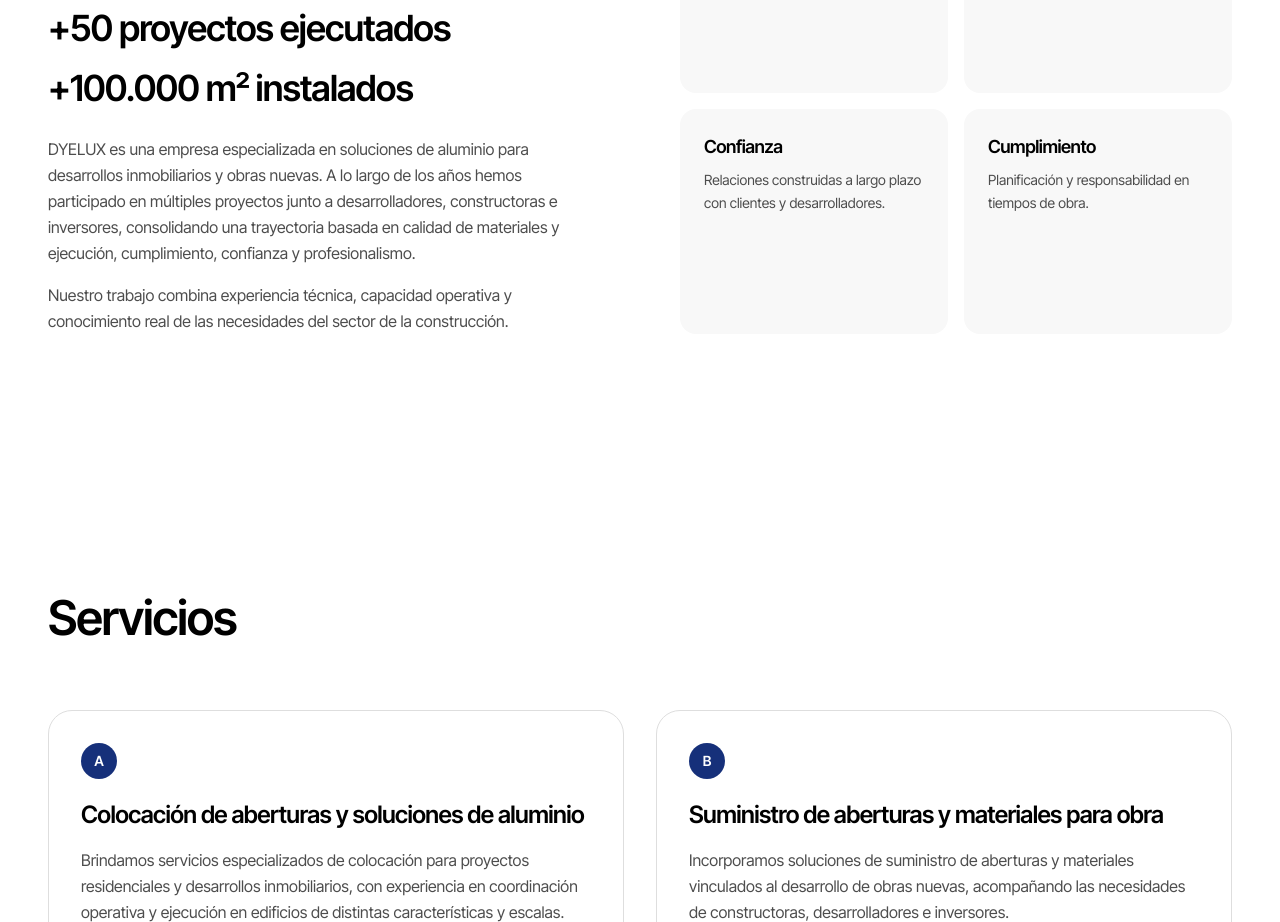
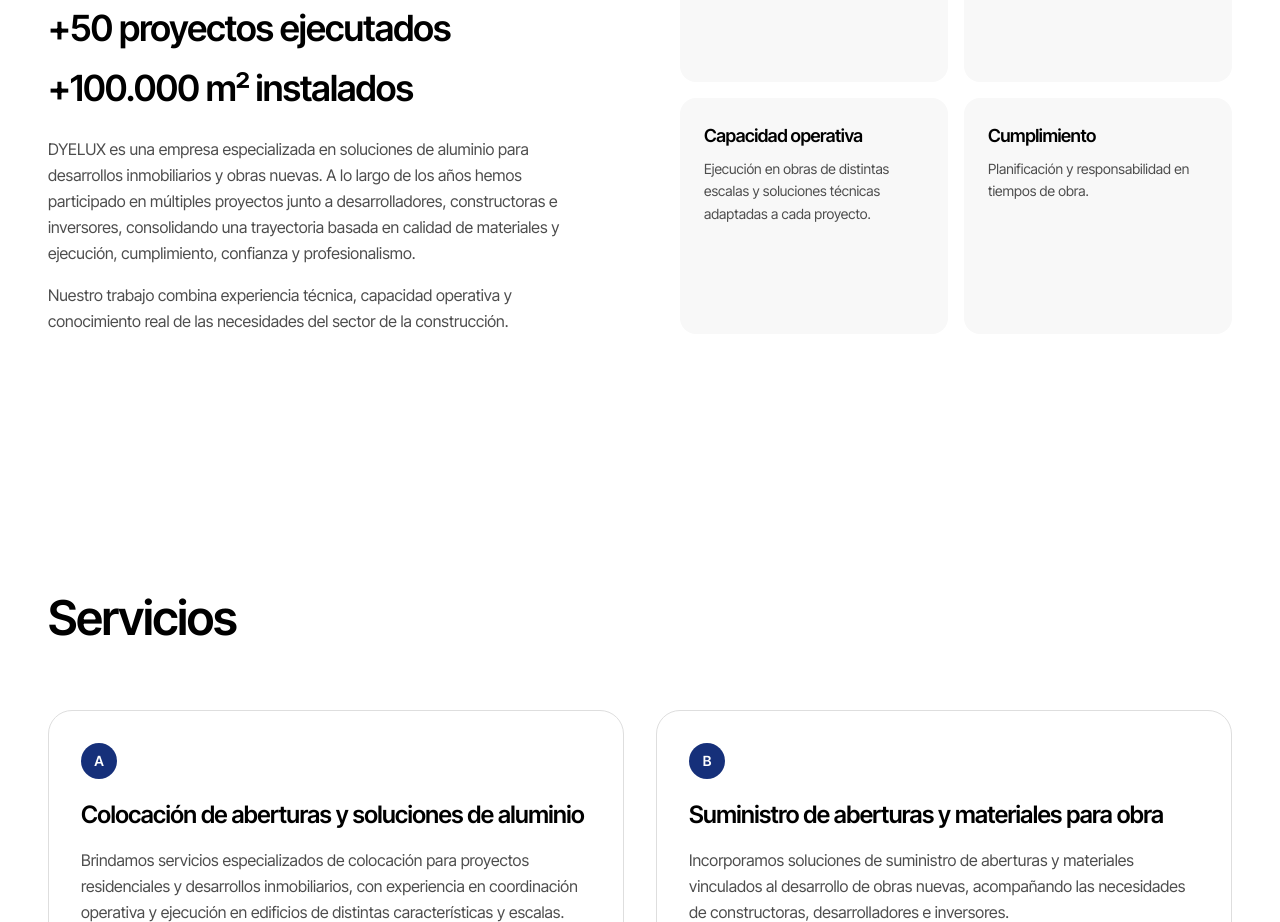
Before and after one commit to martinmateo1/edificios, a Next.js app: page / in a window 1280 px wide. Shown: the part 1620-2542 px from the top of the page. Built offline with nearby package versions, Linux system fonts and the light colour scheme.

Commit message:
feat: replace "Confianza" with "Capacidad operativa" in about section values\n\nAdded a new value for operational capacity in project execution.

```diff
--- a/components/sections/about.tsx
+++ b/components/sections/about.tsx
@@ -3,7 +3,10 @@
 const values = [
   { title: "Calidad", description: "Compromiso con altos estándares de ejecución y terminación." },
   { title: "Experiencia", description: "Trayectoria en proyectos de distinta escala y complejidad." },
-  { title: "Confianza", description: "Relaciones construidas a largo plazo con clientes y desarrolladores." },
+  {
+    title: "Capacidad operativa",
+    description: "Ejecución en obras de distintas escalas y soluciones técnicas adaptadas a cada proyecto.",
+  },
   { title: "Cumplimiento", description: "Planificación y responsabilidad en tiempos de obra." },
 ]
 
```
